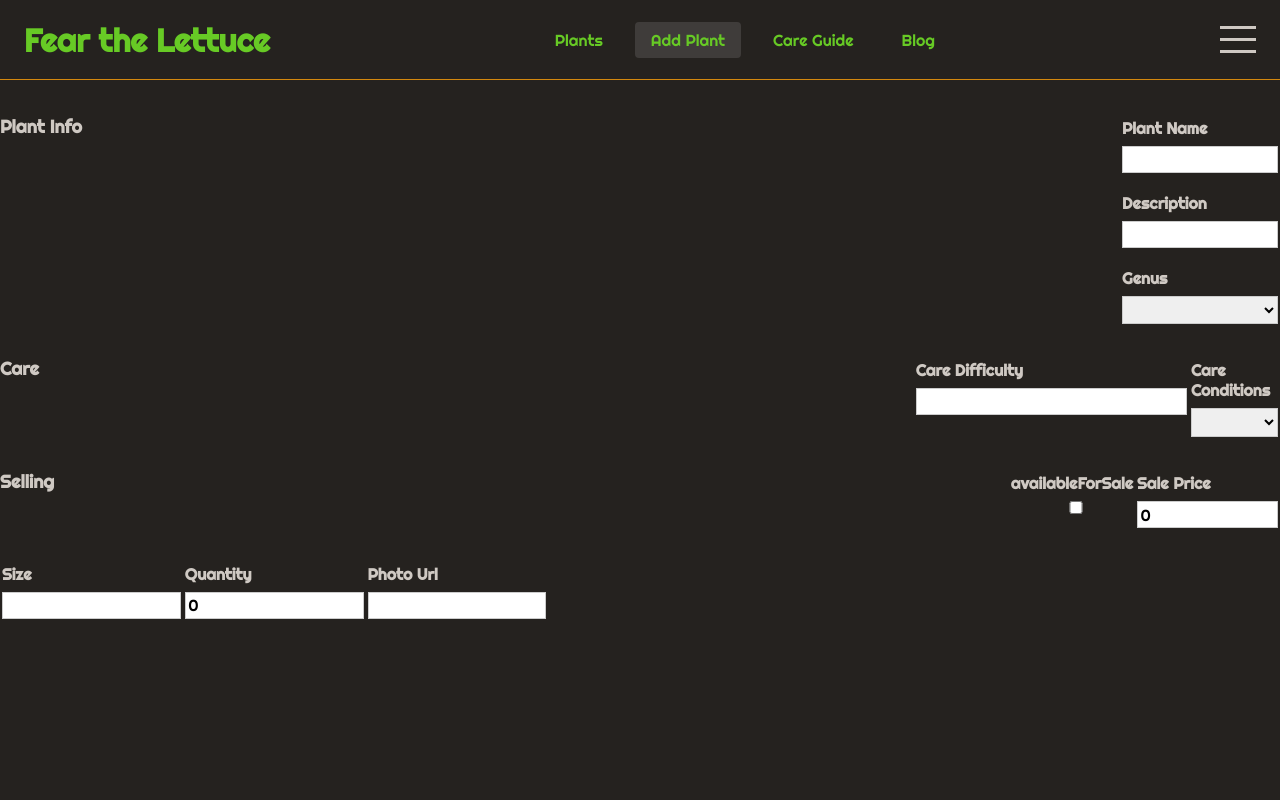
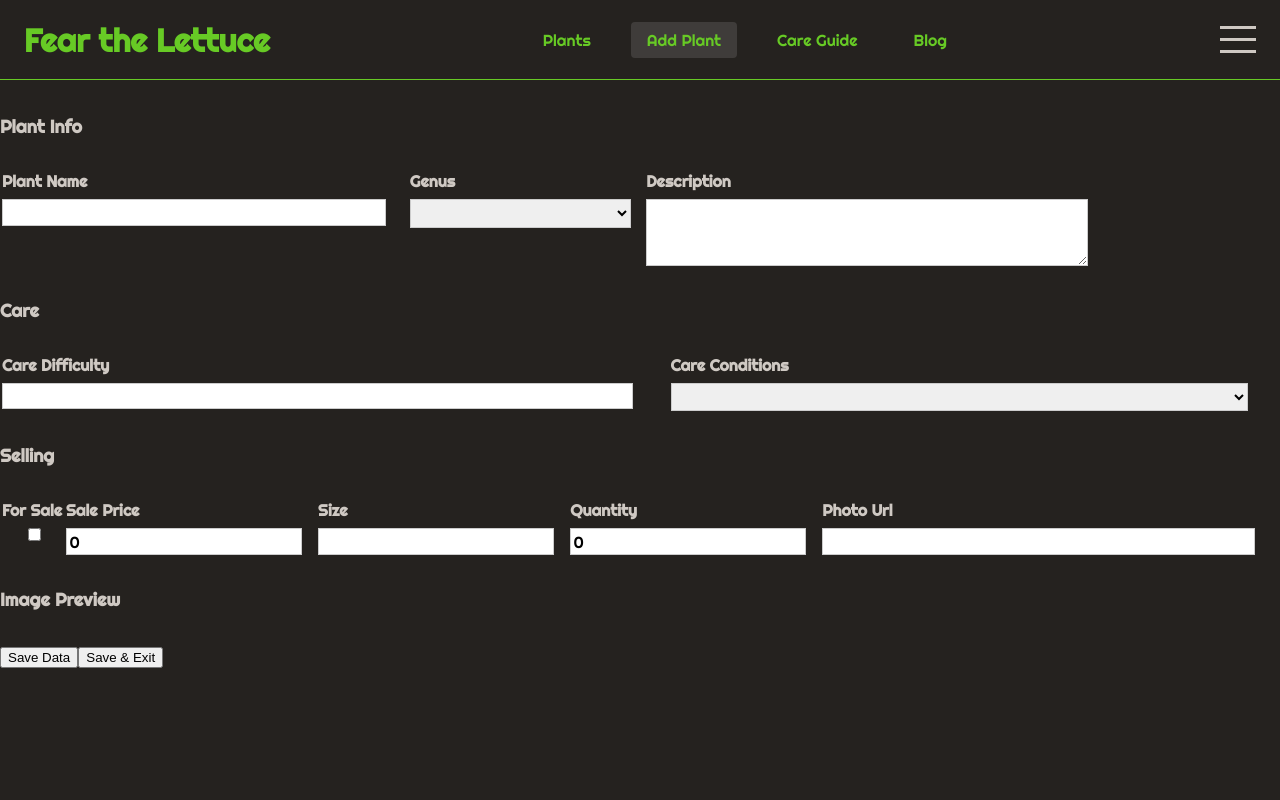
Before and after one commit to fearthelettuce/twigss-plant-site, a Vue app: page /plants/new in a window 1280 px wide. Shown: the top 800 px of the page. Built offline with nearby package versions, Linux system fonts and the light colour scheme.

Commit message:
refactored plantList and product filters

```diff
--- a/src/components/UI/BaseButton.vue
+++ b/src/components/UI/BaseButton.vue
@@ -7,30 +7,40 @@
 <script>
 export default {
   props: ['type', 'mode']
-}</script>
+}
+</script>
 
 <style scoped>
 button {
   padding: 0.75rem 1.5rem;
   font-family: inherit;
-  background-color: rgb(223, 159, 41);
-  border: 1px solid rgb(223, 159, 41);
+  background-color: rgb(103, 202, 37);
+  border: 1px solid rgb(103, 202, 37);
   color: white;
   cursor: pointer;
 }
 
-
 button:hover,
 button:active {
-  background-color: rgb(223, 150, 34);
-  border-color: rgb(223, 150, 34);
+  background-color: #97e627;
+  border-color: #97e627;
   color: white;
+}
+
+button:active {
+  transform: scale(0.96);
 }
 
 .flat {
   background-color: transparent;
-  color: rgb(212, 120, 14);
+  color: rgb(103, 202, 37);
   border: none;
+}
+
+.outline {
+  background-color: transparent;
+  border: 1px solid rgb(103, 202, 37);
+  color: rgb(103, 202, 37);
 }
 
 .outline:hover,
@@ -40,28 +50,8 @@ button:active {
   color: white;
 }
 
-.outline {
-  background-color: transparent;
-  border: 1px solid rgb(103, 202, 37);
-  color: rgb(103, 202, 37);
-}
-
 .flat:hover,
 .flat:active {
-  background-color: #edd2ff;
-}
-
-
-
-
-
-.btn-alt {
-  background-color: transparent;
-  color: rgb(212, 120, 14);
-}
-
-.btn-alt:hover,
-.btn-alt:active {
-  background-color: rgb(212, 120, 14);
+  background-color: #97e627;
 }
 </style>
--- a/src/components/layout/NavItem.vue
+++ b/src/components/layout/NavItem.vue
@@ -34,4 +34,8 @@ a:active,
 a.router-link-active {
     background-color: rgb(63, 60, 58);
 }
+
+a:active {
+    transform: scale(0.96);
+}
 </style>
--- a/src/components/layout/TheHeader.vue
+++ b/src/components/layout/TheHeader.vue
@@ -57,8 +57,9 @@ export default {
     display: flex;
     justify-content: space-between;
     align-items: center;
-    border-bottom: 1px solid rgb(212, 136, 14);
+    border-bottom: 1px solid rgb(103, 202, 37);
     background-color: rgb(37, 34, 31);
+    margin-bottom: 15px;
 }
 
 #logo a {
--- a/src/components/plants/PlantForm.vue
+++ b/src/components/plants/PlantForm.vue
@@ -13,16 +13,18 @@
             <label for="name">Plant Name</label>
             <input id="name" name="name" type="text" v-model.trim="enteredInfo.name" @blur="autoSelectGenus($event)" />
           </div>
-          <div class="form-control long">
-            <label for="shortDescription">Description</label>
-            <input id="shortDescription" name="shortDescription" type="text" v-model="enteredInfo.shortDescription" />
-          </div>
-          <div class="form-control med">
+          <div class="form-control small">
             <label for="genus">Genus</label>
             <select id="genus" name="genus" v-model="enteredInfo.genus">
               <option v-for="item of genusList">{{ item.label }}</option>
             </select>
           </div>
+          <div class="form-control long">
+            <label for="shortDescription">Description</label>
+            <textarea id="shortDescription" name="shortDescription" type="textarea" rows="3"
+              v-model="enteredInfo.shortDescription" />
+          </div>
+
         </div>
       </section>
 
@@ -30,12 +32,14 @@
         <div class="section-header">
           <h2>Care</h2>
         </div>
-        <div class="form-control med">
+
+        <div class="section-content">
+          <div class="form-control small">
             <label for="careDifficulty">Care Difficulty</label>
             <input id="careDifficulty" name="careDifficulty" type="number" v-model="enteredInfo.careDifficulty" />
           </div>
-        <div class="form-control">
-          <label for="careConditions med">Care Conditions</label>
+          <div class="form-control small">
+            <label for="careConditions small">Care Conditions</label>
             <select id="careConditions" name="careConditions" v-model="enteredInfo.careConditions">
               <option value="Intermediate">Intermediate</option>
               <option value="Highland">Highland</option>
@@ -44,37 +48,42 @@
               <option value="Other">Other</option>
             </select>
           </div>
+        </div>
       </section>
 
       <section name="selling-info" class="form-group">
         <div class="section-header">
           <h2>Selling</h2>
         </div>
+        <div class="section-content">
           <div class="form-control">
-          <label for="availableForSale">availableForSale</label>
+            <label for="availableForSale">For Sale</label>
             <input id="availableForSale" name="availableForSale" type="checkbox"
               v-model.trim="enteredInfo.availableForSale" />
           </div>
 
-        <div class="form-control">
+          <div class="form-control small">
             <label for="salePrice">Sale Price</label>
             <input id="salePrice" name="salePrice" type="number" v-model="enteredInfo.salePrice" />
           </div>
-      </section>
-      <section name="inventory-info" class="form-group">
-        <div class="form-control">
+          <div class="form-control small">
             <label for="size">Size</label>
             <input id="size" name="size" type="text" v-model="enteredInfo.size" />
           </div>
-        <div class="form-control">
+          <div class="form-control small">
             <label for="quantity">Quantity</label>
             <input id="quantity" name="quantity" type="number" v-model="enteredInfo.quantity" />
           </div>
-        <div class="form-control">
+          <div class="form-control long">
             <label for="photoUrl">Photo Url</label>
             <input id="photoUrl" name="photoUrl" type="URL" v-model="enteredInfo.photoUrl" />
           </div>
+        </div>
+
+        <div>
+          <h2>Image Preview</h2>
           <img :src="enteredInfo.photoUrl">
+        </div>
       </section>
       <div>
         <button @click="savePlant">Save Data</button>
@@ -150,13 +159,13 @@ export default {
     },
 
     autoSelectGenus(event) {
-      let enteredName = event.target.value
+      let enteredName = event.target.value.toLowerCase()
       if (!this.enteredInfo.genus) {
-        for (let item of this.genusList) {
-          if (enteredName.includes(item.label)) {
-            this.enteredInfo.genus = item.label
-            if (item.careConditions) {
-              this.enteredInfo.careConditions = item.careConditions
+        for (let item in this.genusList) {
+          if (enteredName.includes(this.genusList[item].label.toLowerCase())) {
+            this.enteredInfo.genus = this.genusList[item].label
+            if (this.genusList[item].careConditions) {
+              this.enteredInfo.careConditions = this.genusList[item].careConditions
             }
             return;
           }
@@ -206,10 +215,10 @@ input,
 textarea,
 select {
   display: block;
-  width: 100%;
   font: inherit;
   padding: 0.15rem;
   border: 1px solid #ccc;
+  width: 95%
 }
 
 input:focus,
@@ -231,48 +240,37 @@ img {
   width: 100%;
 }
 
-.form-group {
+.section-content {
   display: flex;
   flex-direction: row;
 }
 
-.form-group input {
-  flex: 1 1 auto;
-  display: block;
+.section-content [type="textarea"] {
+  width: 70%
 }
+
+.form-group {
+  display: flex;
+  flex-direction: column;
+}
+
+
 
 .form-control {
   margin: 1rem 0;
   padding: 2px 2px;
+
+}
+
+.small {
+  flex-grow: 1
 }
 
 .med {
-  flex-basis: 30%;
+  flex-grow: 2
 }
 
 .long {
-  flex-basis: 90%;
+  flex-grow: 4
 }
-
-/*
-form hr {
-    border-color: var(--color-primary-200);
-    margin: var(--space-2);
-
-}
-
-label {
-    color: var(--color-gray-100);
-    display: block;
-    margin-bottom: var(--space-1);
-}
-
-input,
-textarea {
-    font: inherit;
-    padding: var(--space-2);
-    border-radius: var(--border-radius-small);
-    border: none;
-    width: 90%;
-} */
 </style>
--- a/src/components/plants/ProductFilter.vue
+++ b/src/components/plants/ProductFilter.vue
@@ -1,9 +1,11 @@
 <template>
     <ul>
         <li v-for="genus of genusList">
-            <BaseButton @click="filterGenus(genus.label)">{{ genus.label }}</BaseButton>
+            <BaseButton @click="filterGenus(genus.label)" :key="genus.label" :mode="clicked ? 'outline' : ''">
+                {{ genus.label }}
+            </BaseButton>
         </li>
-        <BaseButton @click="clearFilter()">Clear Filter</BaseButton>
+        <BaseButton @click="clearFilter()" mode="flat">Clear Filter</BaseButton>
     </ul>
 </template>
 
@@ -13,10 +15,12 @@ export default {
     data() {
         return {
             genusList: genusData,
+            clicked: false,
         }
     },
     methods: {
         filterGenus(selectedGenus) {
+            this.clicked = !this.clicked
             this.$emit('filter-genus', selectedGenus)
         },
         clearFilter() {
@@ -30,4 +34,8 @@ ul {
     display: flex;
     flex-direction: row;
 }
+
+li {
+    padding: 0 4px
+}
 </style>
--- a/src/services/plantList.js
+++ b/src/services/plantList.js
@@ -1,15 +1,15 @@
-const genusData = [
-    {
+const genusData = {
+    nepenthes: {
         label: 'Nepenthes',
     },
-    {
+    heliamphora: {
         label: 'Heliamphora',
         care: 'Intermediate'
     },
-    {
+    cephalotus: {
         label: 'Cephalotus',
         careConditions: 'RoomTemp'
     }
-]
+}
 
 export default genusData
--- a/src/views/PlantList.vue
+++ b/src/views/PlantList.vue
@@ -22,14 +22,21 @@ export default {
     data() {
         return {
             plants: [],
-            displayPlants: [],
             isLoading: false,
+            genusFilterExclude: [],
         }
     },
     provide() {
         return {
             plants: this.plants,
 
+        }
+    },
+    computed: {
+        displayPlants() {
+            let filteredPlants = []
+            filteredPlants = this.plants.filter(plant => !this.genusFilterExclude.includes(plant.genus))
+            return filteredPlants
         }
     },
     methods: {
@@ -45,7 +52,6 @@ export default {
                 }
                 this.isLoading = false;
                 this.plants = results;
-                this.displayPlants = results;
 
             }).catch((error) => {
                 console.log(error)
@@ -53,14 +59,26 @@ export default {
                 alert('something went wrongo dongo')
             })
         },
+        // filterPlants(selectedGenus) {
+        //     let filteredPlants = [];
+        //     filteredPlants = this.plants.filter(plant => plant.genus === selectedGenus)
+        //     this.displayPlants = filteredPlants
+        // },
         filterPlants(selectedGenus) {
-            let filteredPlants = [];
-            filteredPlants = this.plants.filter(plant => plant.genus === selectedGenus)
-            this.displayPlants = filteredPlants
+            if (!this.genusFilterExclude.includes(selectedGenus)) {
+                this.genusFilterExclude.push(selectedGenus)
+            } else {
+                console.log(this.genusFilterExclude)
+                let index = this.genusFilterExclude.findIndex(element => element == selectedGenus)
+                console.log(index)
+                this.genusFilterExclude.splice(index, 1)
+            }
+
         },
-        clearFilter() {
-            this.displayPlants = this.plants
-        },
+        // clearFilter() {
+        //     this.displayPlants = this.plants
+        // },
+        clearFilter() { this.genusFilterExclude = [] }
     },
     created() {
         this.getPlants()
```
Lines whose indentation alone changed are shown as unchanged.
